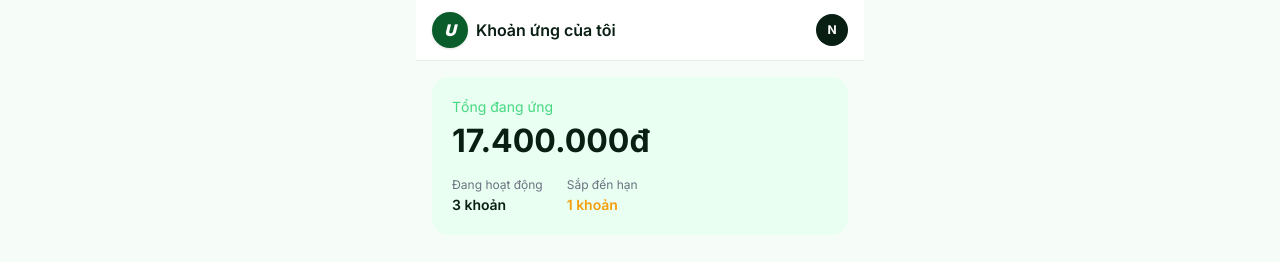
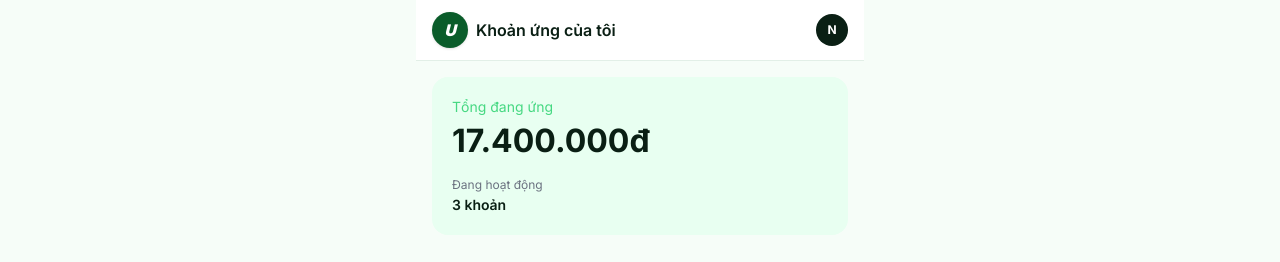
Before and after one commit to giangiscoding/Finova, a Next.js app: page /Finova/ in a window 1280 px wide. Both pictures are taken after a click on the button "Khoản ứng". Shown: the top 262 px of the page. Built offline with nearby package versions, Linux system fonts and the light colour scheme.

Commit message:
Remove 'sắp đến hạn' from summary card
Co-Authored-By: Claude Sonnet 4.6 <noreply@anthropic.com>

```diff
--- a/components/ungtienhang/screens/my-advances-screen.tsx
+++ b/components/ungtienhang/screens/my-advances-screen.tsx
@@ -203,7 +203,6 @@ export function MyAdvancesScreen({ onNewAdvance, newAdvances = [] }: MyAdvancesS
 
   const allActive = [...newAdvances, ...activeAdvances]
   const totalActive = allActive.reduce((sum, a) => sum + a.amount, 0)
-  const warningCount = allActive.filter(a => a.status === "warning").length
 
   return (
     <div className="min-h-screen bg-background pb-24">
@@ -225,15 +224,9 @@ export function MyAdvancesScreen({ onNewAdvance, newAdvances = [] }: MyAdvancesS
         <div className="bg-primary-soft rounded-2xl p-5">
           <p className="text-sm text-primary/70 mb-1">Tổng đang ứng</p>
           <MoneyDisplay amount={totalActive} variant="large" className="text-foreground block mb-4" />
-          <div className="flex gap-6">
-            <div>
-              <p className="text-xs text-muted-foreground mb-0.5">Đang hoạt động</p>
-              <p className="text-sm font-semibold text-foreground">{allActive.length} khoản</p>
-            </div>
-            <div>
-              <p className="text-xs text-muted-foreground mb-0.5">Sắp đến hạn</p>
-              <p className="text-sm font-semibold text-warning">{warningCount} khoản</p>
-            </div>
+          <div>
+            <p className="text-xs text-muted-foreground mb-0.5">Đang hoạt động</p>
+            <p className="text-sm font-semibold text-foreground">{allActive.length} khoản</p>
           </div>
         </div>
 
```
